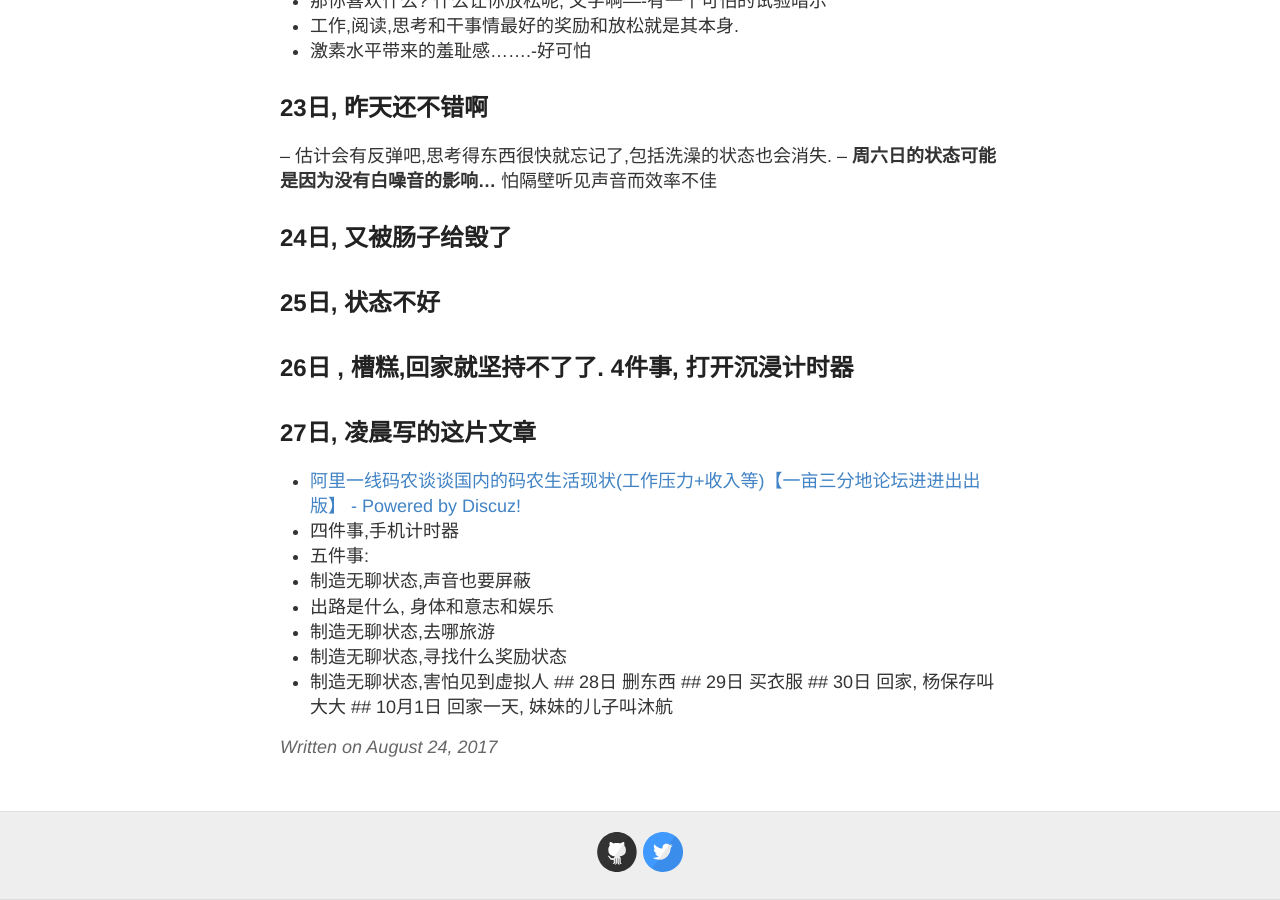
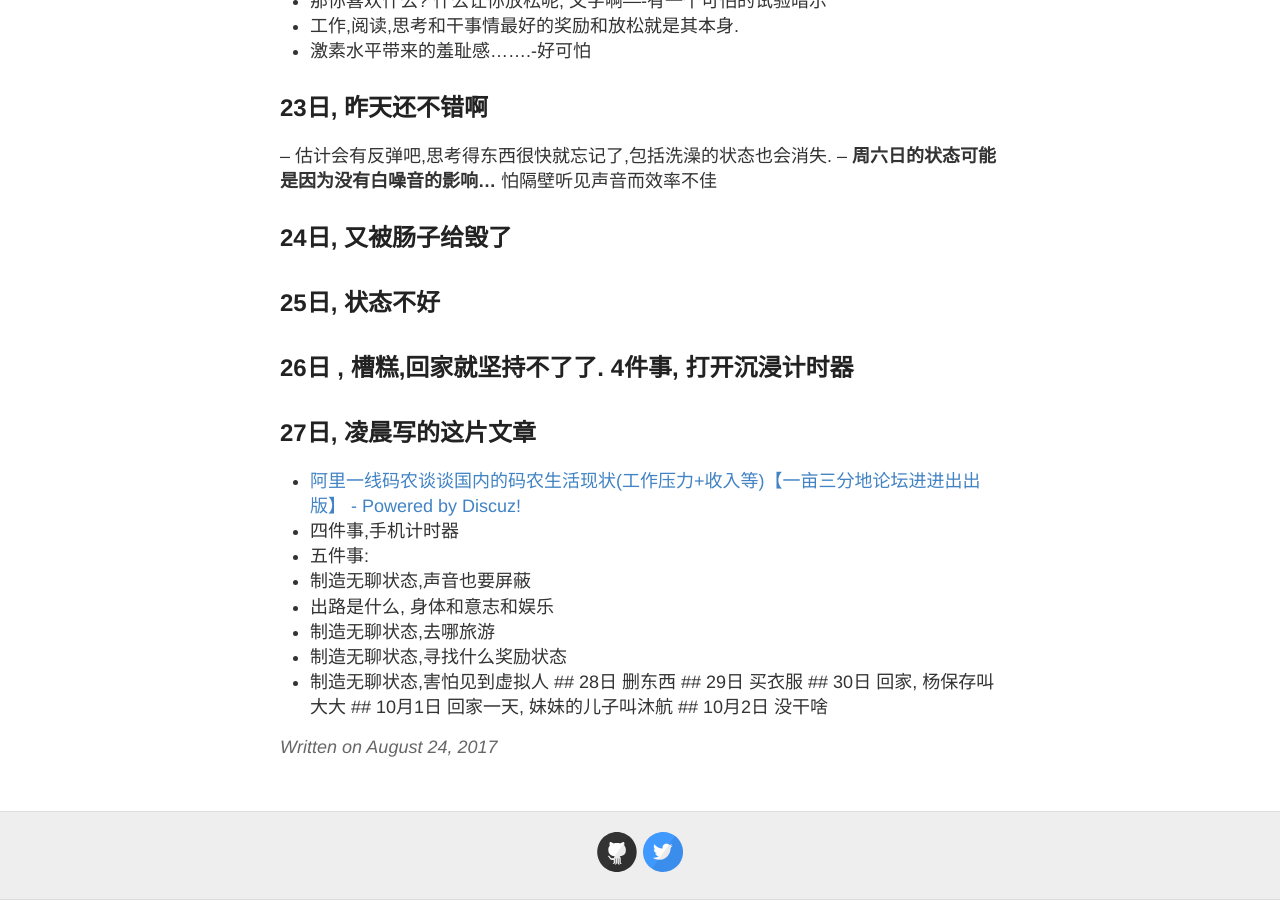
Before and after one commit to evelol/zzx_blog, a Jekyll site: the page built from _posts/2017-08-24-Ok.md, in a window 1280 px wide and 900 px high, scrolled down 4080 px. Built offline with Jekyll 4.4.1, drawn with Linux system fonts in a browser that asks for light colours; our own code applies the rules of GitHub Pages for plain Markdown files.

Commit message:
Update 2017-08-24-Ok.md

```diff
--- a/_posts/2017-08-24-Ok.md
+++ b/_posts/2017-08-24-Ok.md
@@ -107,3 +107,4 @@
  ## 29日 买衣服
  ## 30日 回家, 杨保存叫大大
  ## 10月1日 回家一天, 妹妹的儿子叫沐航
+ ## 10月2日 没干啥
```
